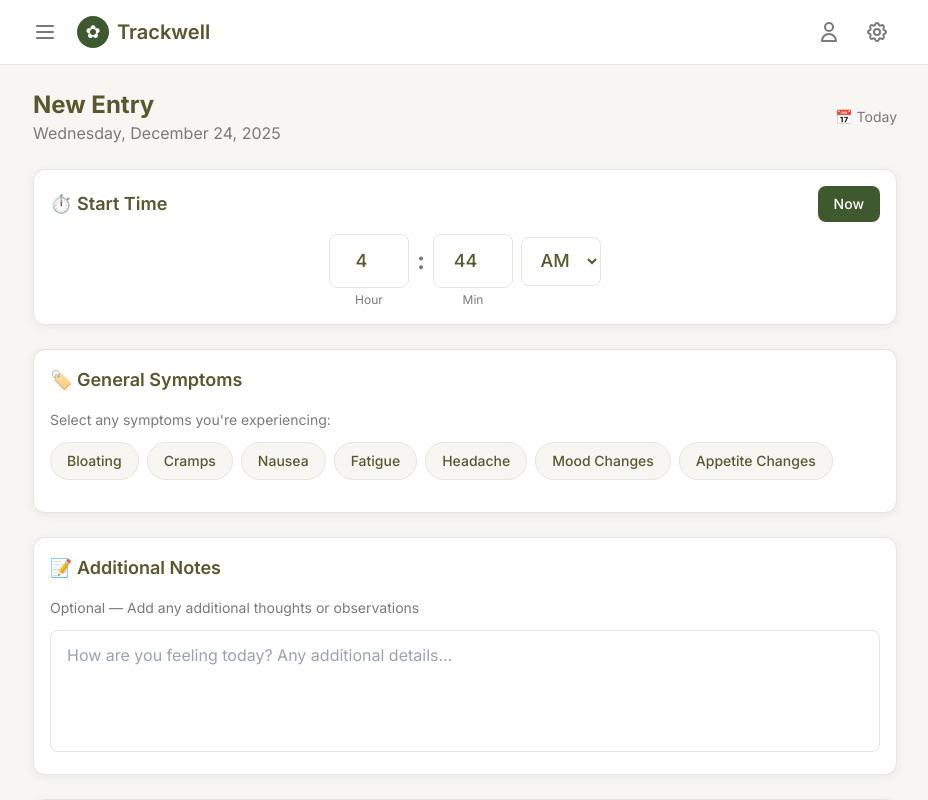
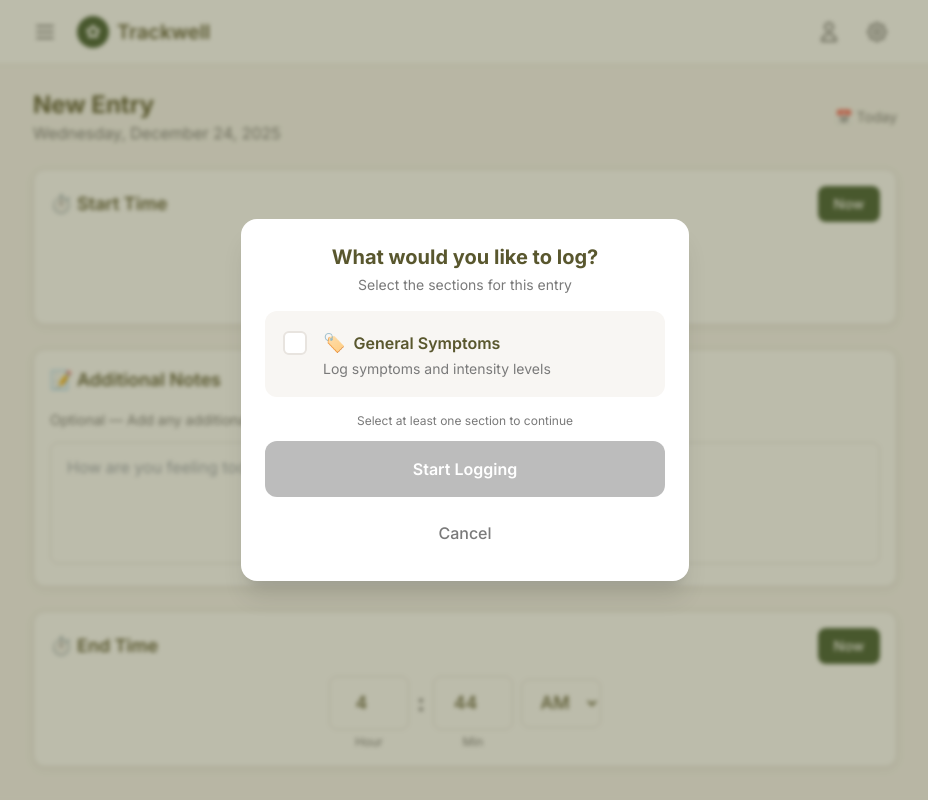
Before and after one commit to theselfstudy/cadence, a Next.js app: page /entry in a window 1280 px wide. Shown: the top 800 px of the page, without its empty margins (175-1103 px from the left). Built offline with nearby package versions, Linux system fonts and the light colour scheme.

Commit message:
pushing changes of entry/page to tester

```diff
--- a/app/entry/page.tsx
+++ b/app/entry/page.tsx
@@ -5,8 +5,8 @@ import React, { useState, useEffect } from "react";
 import { useSettings } from "@/stores/useSettings";
 import { useGoogleLogin } from "@react-oauth/google";
 import { useEntries } from "@/stores/useEntries";
-// import { getSpreadsheetIdFromUrl } from "@/lib/googleSheets";
-import type { MedicineCategory } from "@/types";
+import type { MedicineCategory, LogSection } from "@/types";
+import { LogSelectionModal } from "@/components/entry/LogSelectionModal";
 
 
 import {
@@ -363,6 +363,9 @@ export default function EntryPage() {
 
   const [productUsage, setProductUsage] = useState<ProductUsageEntry[]>([]);
 
+  // Log section selection - null means modal is open, array means user has selected
+  const [selectedLogSections, setSelectedLogSections] = useState<LogSection[] | null>(null);
+
 // Safe access
 const safeMedicineTracking = medicineTracking ?? { enabled: false, medicines: [] };
 
@@ -375,6 +378,25 @@ const safeMedicineTracking = medicineTracking ?? { enabled: false, medicines: []
   const [cyclePhase, setCyclePhase] = useState<CyclePhase | null>(null);
   // Check if menstrual phase is selected
   const isMenstrualPhase = cyclePhase === "menstrual";
+
+  // Helper to check if a section should be displayed
+  const shouldShowSection = (section: LogSection): boolean => {
+    if (!selectedLogSections) return false;
+    return selectedLogSections.includes(section);
+  };
+
+  // Compute available sections based on settings
+  const availableSections = {
+    symptoms: safeSymptoms.selected.length > 0,
+    bowel: safeStoolTracking.enabled,
+    period: safePeriodTracking.enabled,
+    medicine: safeMedicineTracking.enabled && safeMedicineTracking.medicines.length > 0,
+  };
+
+  // Handle modal confirmation
+  const handleLogSelectionConfirm = (sections: LogSection[]) => {
+    setSelectedLogSections(sections);
+  };
 
   const allSymptomsToShow = Array.from(
     new Set([
@@ -429,19 +451,8 @@ const safeMedicineTracking = medicineTracking ?? { enabled: false, medicines: []
         setIsSubmitting(false);
         setSubmitSuccess(true);
 
-                setTimeout(() => {
-          setStartTime(getCurrentTime(is24Hour));
-          setEndTime(getCurrentTime(is24Hour));
-          setBristolType(null);
-          setPostFeeling(null);
-          setSelectedSymptoms([]);
-          setCyclePhase(null);
-          setFlowLevel(null);
-          setPeriodPainLevel(null);
-          setNotes("");
-          setNotesWarning(null);
-          setProductUsage([]);
-          setLoggedMedicines([]);
+        setTimeout(() => {
+          resetForm();
           setSubmitSuccess(false);
         }, 2000);
       }
@@ -500,18 +511,13 @@ const safeMedicineTracking = medicineTracking ?? { enabled: false, medicines: []
   // Handle form submission
     const handleSubmit = async () => {
     // Validation
-    if (safeStoolTracking.enabled && (!bristolType || !postFeeling)) {
-      alert("Please fill in the Bristol Stool Scale section");
-      return;
-    }
-
     if (!isNoteSafe(notes)) {
       alert("Please remove any code-like content from the notes field.");
       return;
     }
 
-    // Validate product usage completeness (only if in menstrual phase with products selected)
-    if (isMenstrualPhase && safePeriodTracking.productTracking?.enabled && productUsage.length > 0) {
+    // Validate product usage completeness (only if period section selected and in menstrual phase)
+    if (shouldShowSection("period") && isMenstrualPhase && safePeriodTracking.productTracking?.enabled && productUsage.length > 0) {
       const customProducts = safePeriodTracking.productTracking.customProducts ?? {};
       const incompleteProducts = productUsage.filter((usage) => {
         const validation = isProductUsageComplete(usage, PRODUCT_OPTIONS, customProducts);
@@ -606,10 +612,20 @@ const safeMedicineTracking = medicineTracking ?? { enabled: false, medicines: []
     setNotesWarning(null);
     setProductUsage([]);
     setLoggedMedicines([]);
+    // Reset to show modal again for next entry
+    setSelectedLogSections(null);
   };
 
   return (
-    <div className="space-y-6 pb-8">
+    <>
+      {/* Log Selection Modal - shows when no sections selected yet */}
+      {selectedLogSections === null && (
+        <LogSelectionModal
+          availableSections={availableSections}
+          onConfirm={handleLogSelectionConfirm}
+        />
+      )}
+      <div className="space-y-6 pb-8">
       {/* Page Header */}
       <div className="flex items-center justify-between">
         <div>
@@ -630,7 +646,7 @@ const safeMedicineTracking = medicineTracking ?? { enabled: false, medicines: []
       </section>
 
       {/* Bristol Stool Scale - Conditional */}
-      {safeStoolTracking.enabled && (
+      {safeStoolTracking.enabled && shouldShowSection("bowel") && (
         <section className="card">
           <h2 className="text-lg font-semibold text-app-charcoal mb-4">
             💩 Bristol Stool Scale
@@ -700,7 +716,7 @@ const safeMedicineTracking = medicineTracking ?? { enabled: false, medicines: []
       )}
 
       {/* Period Tracking - Conditional */}
-      {safePeriodTracking.enabled && (
+      {safePeriodTracking.enabled && shouldShowSection("period") && (
         <section className="card">
           <h2 className="text-lg font-semibold text-app-charcoal mb-4">
             🌸 Cycle Log
@@ -790,7 +806,7 @@ const safeMedicineTracking = medicineTracking ?? { enabled: false, medicines: []
       )}
 
       {/* Symptoms Section */}
-      {allSymptomsToShow.length > 0 && (
+      {allSymptomsToShow.length > 0 && shouldShowSection("symptoms") && (
         <section className="card">
           <h2 className="text-lg font-semibold text-app-charcoal mb-4">
             🏷️ General Symptoms
@@ -899,7 +915,7 @@ const safeMedicineTracking = medicineTracking ?? { enabled: false, medicines: []
       )}
 
       {/* Medicine Log - Consolidated */}
-      {safeMedicineTracking.enabled && safeMedicineTracking.medicines.length > 0 && (
+      {safeMedicineTracking.enabled && safeMedicineTracking.medicines.length > 0 && shouldShowSection("medicine") && (
         <section className="card">
           <h2 className="text-lg font-semibold text-app-charcoal mb-4">
             💊 Medicine Log
@@ -1024,6 +1040,7 @@ const safeMedicineTracking = medicineTracking ?? { enabled: false, medicines: []
         </button>
       </div>
     </div>
+    </>
   );
 }
 
```
